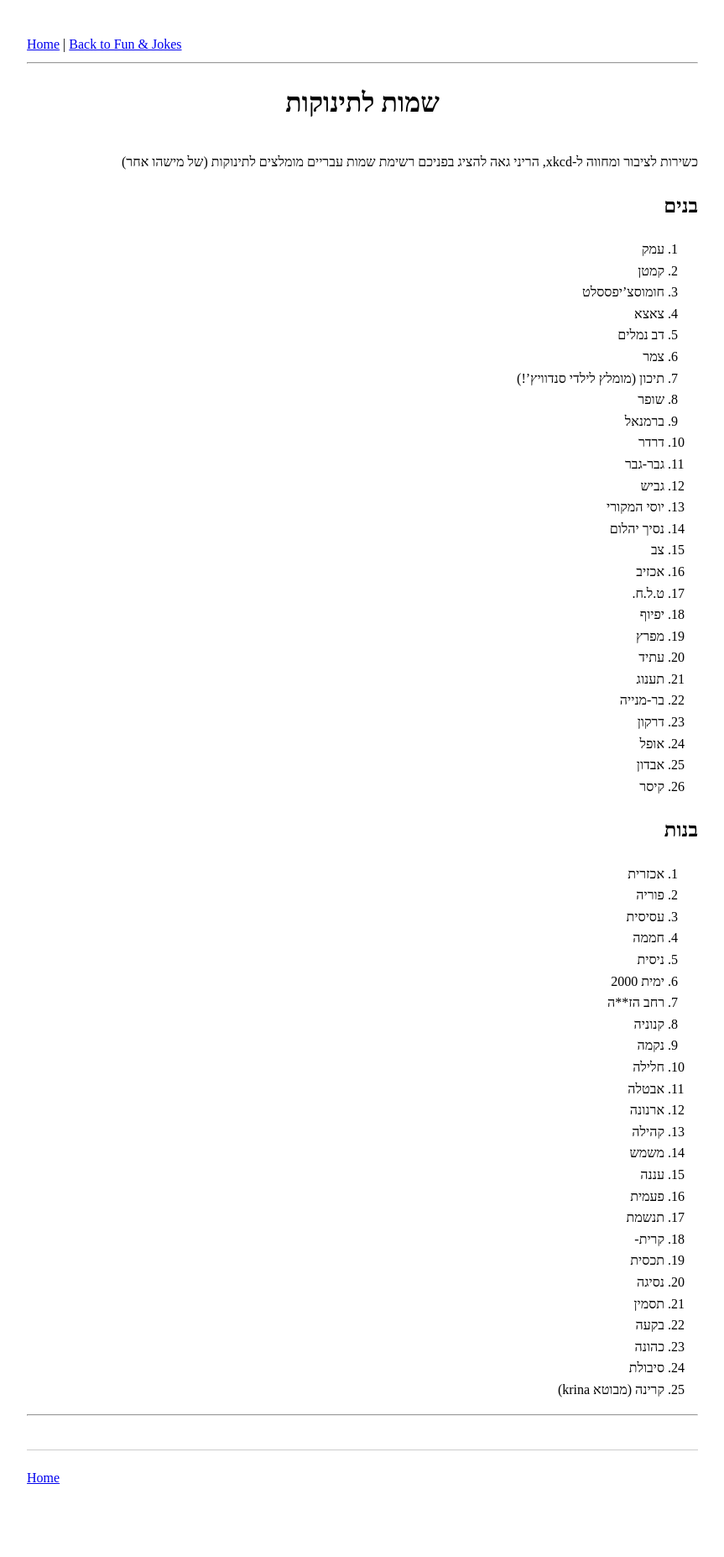
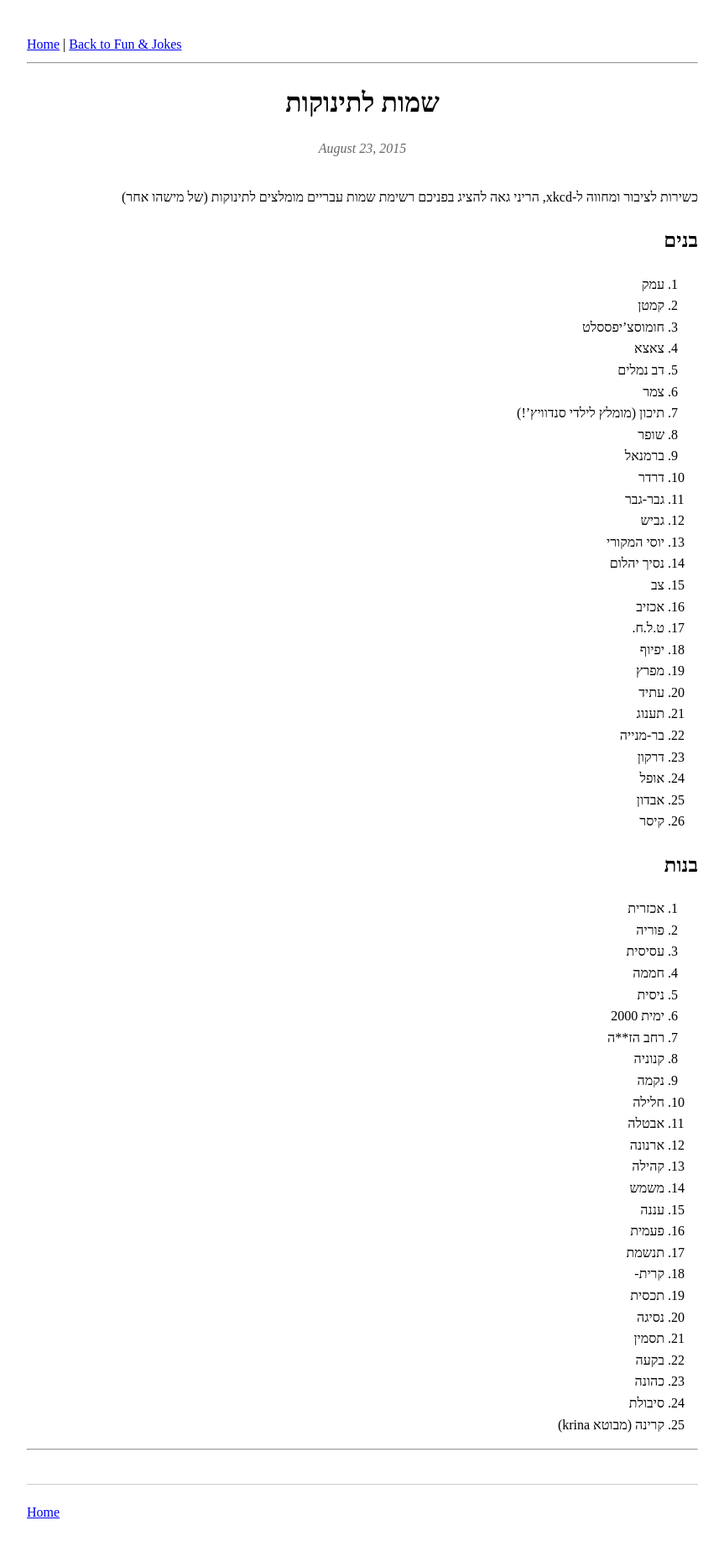
Before and after one commit to smitke6/smitke6.github.io, a Jekyll site: the page built from archive/he/2015-08-23-baby-names.md, in a window 1280 px wide. Shown: the whole page at 84% size, without its empty margins (208-1071 px from the left). Built offline with Jekyll 4.4.1, drawn with Linux system fonts in a browser that asks for light colours; before the commit the page ends 1812 px from its top, so only the background shows below that.

Commit message:
Update 2015-08-23-baby-names.md

```diff
--- a/archive/he/2015-08-23-baby-names.md
+++ b/archive/he/2015-08-23-baby-names.md
@@ -2,6 +2,7 @@
 layout: post
 category: joke
 title: "שמות לתינוקות"
+date: 2015-08-23
 ---
 
 <div dir="rtl" lang="he" markdown="1">
```
